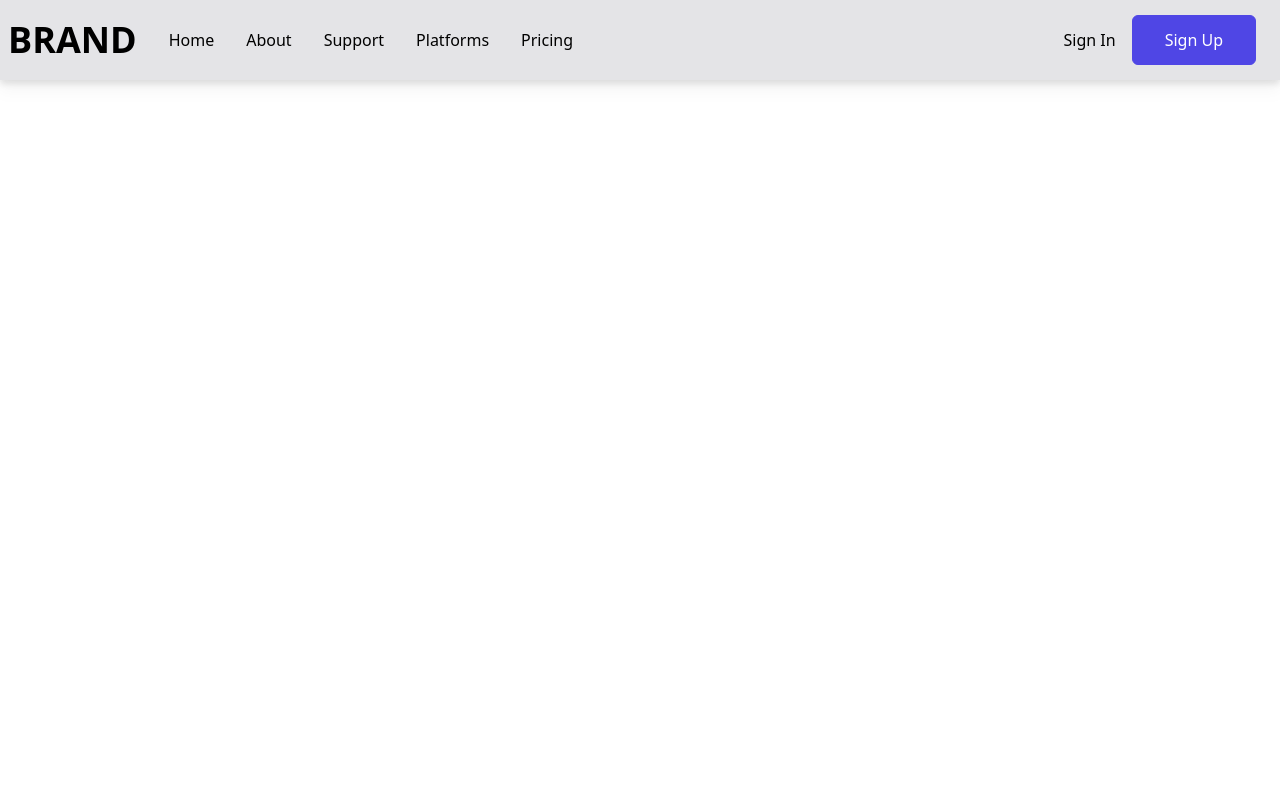
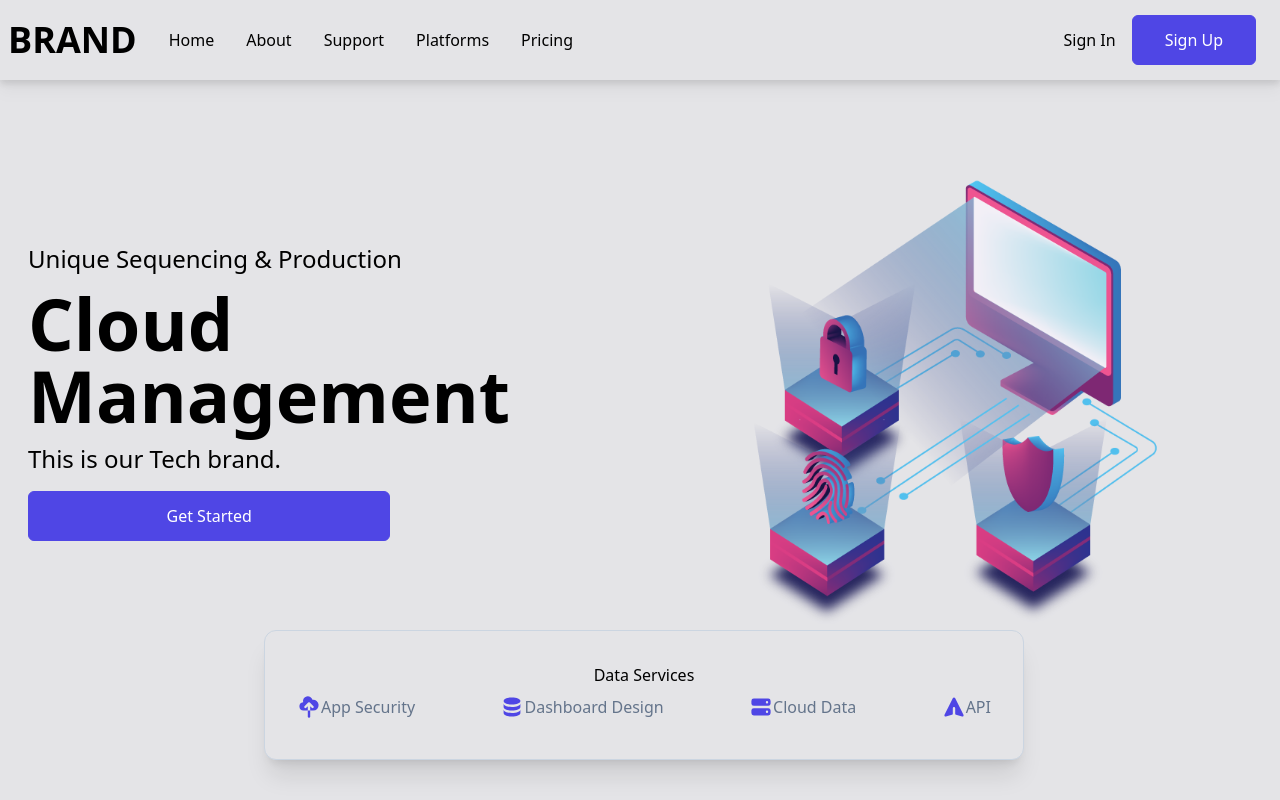
Before and after one commit to gaurav-singh18/Cloud-App-React, a React (Create React App) app: page / in a window 1280 px wide. Built offline with nearby package versions, Linux system fonts and the light colour scheme.

Commit message:
homepage changes

```diff
--- a/src/App.js
+++ b/src/App.js
@@ -1,9 +1,11 @@
+import Hero from "./components/Hero";
 import Navbar from "./components/Navbar";
 
 function App() {
   return (
     <>
       <Navbar />
+      <Hero />
     </>
   );
 }
--- a/src/components/Hero.jsx
+++ b/src/components/Hero.jsx
@@ -10,11 +10,9 @@ import bgImg from "../assets/cyber-bg.png";
 
 const Hero = () => {
   return (
-    <div
-      name="home"
-      className="w-full h-screen bg-zinc-200 flex flex-col justify-between"
-    >
+    <div className="w-full h-screen flex flex-col justify-between bg-zinc-200">
       <div className="grid md:grid-cols-2 max-w-[1240px] m-auto">
+        {/* left side */}
         <div className="flex flex-col justify-center md:items-start w-full px-2 py-8">
           <p className="text-2xl">Unique Sequencing & Production</p>
           <h1 className="py-3 text-5xl md:text-7xl font-bold">
@@ -23,6 +21,7 @@ const Hero = () => {
           <p className="text-2xl">This is our Tech brand.</p>
           <button className="py-3 px-6 sm:w-[60%] my-4">Get Started</button>
         </div>
+        {/* right side */}
         <div>
           <img className="w-full" src={bgImg} alt="/" />
         </div>
@@ -52,4 +51,4 @@ const Hero = () => {
   );
 };
 
-export default Heroß;
+export default Hero;
--- a/src/components/Navbar.js
+++ b/src/components/Navbar.js
@@ -29,14 +29,12 @@ const Navbar = () => {
         </div>
       </div>
       <ul className={!nav ? "hidden" : "absolute bg-zinc-200 w-full px-8 "}>
-        {" "}
         <li className="border-b-2 border-zinc-300 w-full">Home</li>
         <li className="border-b-2 border-zinc-300 w-full">About</li>
         <li className="border-b-2 border-zinc-300 w-full">Support</li>
         <li className="border-b-2 border-zinc-300 w-full">Platforms</li>
         <li className="border-b-2 border-zinc-300 w-full">Pricing</li>
         <div className="flex flex-col my-4">
-          {" "}
           <button className="bg-transparent text-indigo-600 px-8 py-3 mb-4">
             Sign In
           </button>
```
